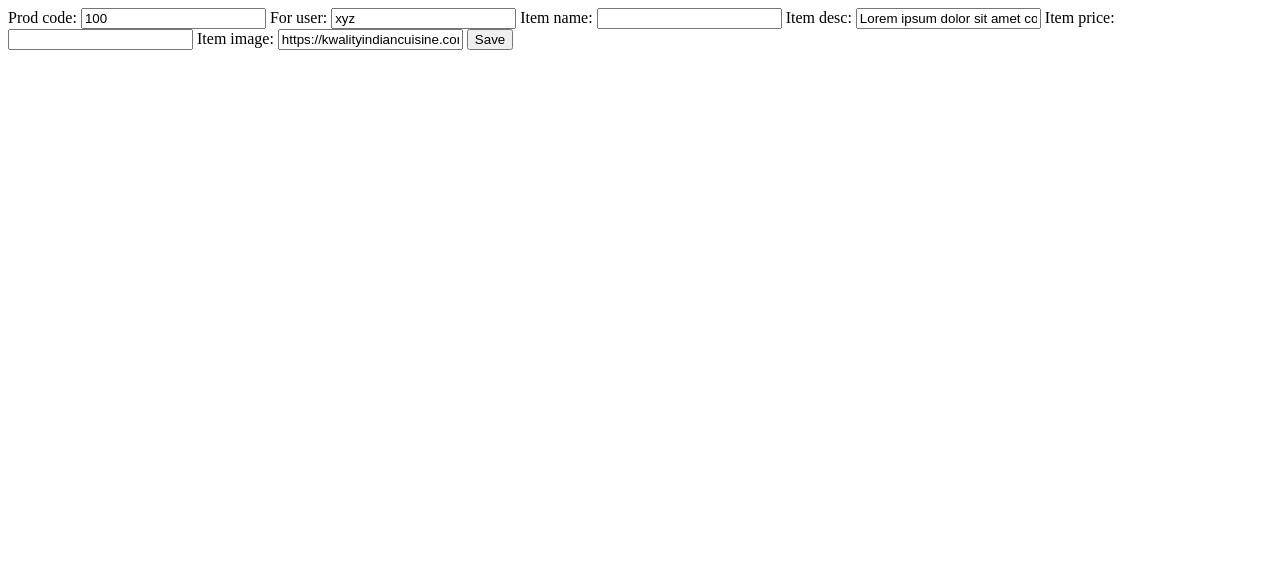
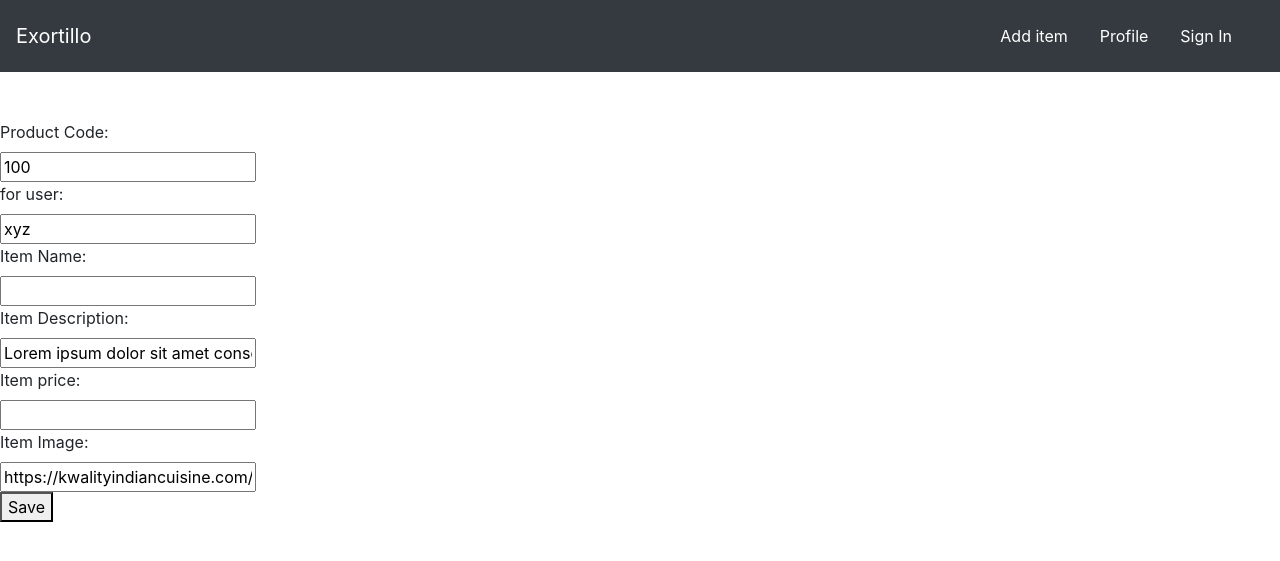
Before and after one commit to HarshThale/django_project_AMF, a Django app: page /food/add/ in a window 1280 px wide. Shown: the top 561 px of the page. Run offline with Django 4.2, Linux system fonts and the light colour scheme.

Commit message:
commit:35

```diff
--- a/mysite/food/templates/food/base.html
+++ b/mysite/food/templates/food/base.html
@@ -17,7 +17,7 @@
         </a>
 
         <div class="navbar">
-            <a href="#" class="nav-item nav-link btn-dark">
+            <a href="{% url 'food:create_item' %}" class="nav-item nav-link btn-dark">
                 Add item
             </a>
 
--- a/mysite/food/templates/food/item-form.html
+++ b/mysite/food/templates/food/item-form.html
@@ -1,5 +1,23 @@
+{% extends 'food/base.html' %}
+
+
+{% block body %}
+
 <form method="POST">
     {% csrf_token %}
-    {{ form }}
+    <label>Product Code: </label><br>
+    {{ form.prod_code }}<br>
+    <label>for user: </label><br>
+    {{ form.for_user }}<br>
+    <label>Item Name: </label><br>
+    {{ form.item_name }}<br>
+    <label>Item Description: </label><br>
+    {{ form.item_desc }}<br>
+    <label>Item price: </label><br>
+    {{ form.item_price }}<br>
+    <label>Item Image: </label><br>
+    {{ form.item_image }}<br>
     <button type="submit">Save</button>
 </form>
+
+{% endblock %}
```
Also changed, not shown: mysite/db.sqlite3.
